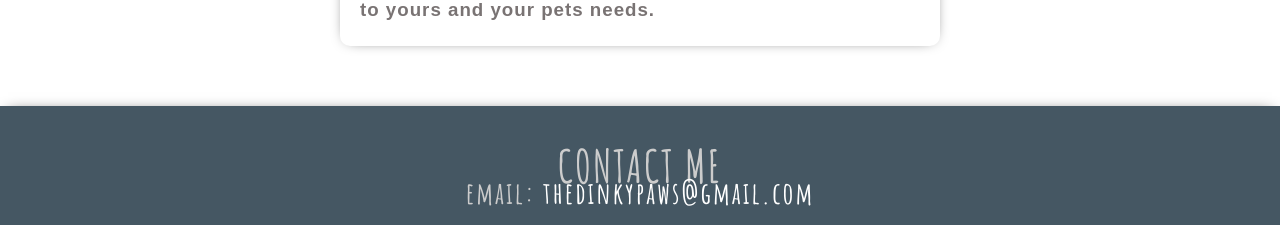
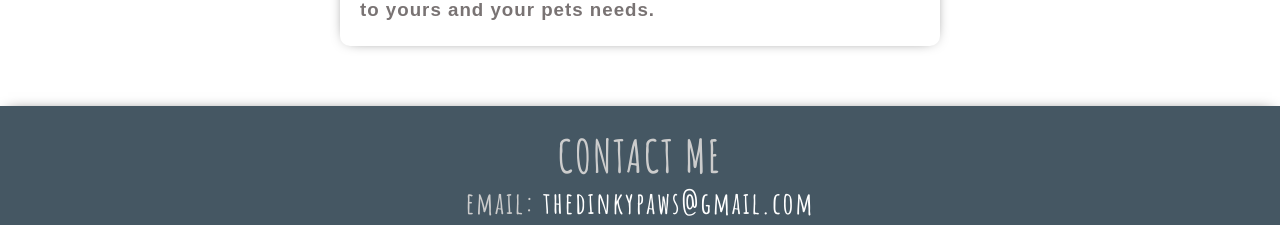
Before and after one commit to ZoeLouise333/dinkypawssussexnew, a Next.js app: page / in a window 1280 px wide. Shown: the part 2065-2290 px from the top of the page. Built offline with nearby package versions, Linux system fonts and the light colour scheme; a web font is replaced by a local one.

Commit message:
Update index.js

```diff
--- a/pages/index.js
+++ b/pages/index.js
@@ -90,7 +90,7 @@ export default function Home() {
         <div className="testimonials space ">
           <div className="centerbb container-offer5">
             <div class="subSection5">
-              <h2 class="title tc white">CONTACT ME</h2>
+              <h2 class="title tc white margb">CONTACT ME</h2>
               <h5 class="info3 white">
                 email:{" "}
                 <a class="pointer" href="mailto:thedinkypaws@gmail.com">
```
